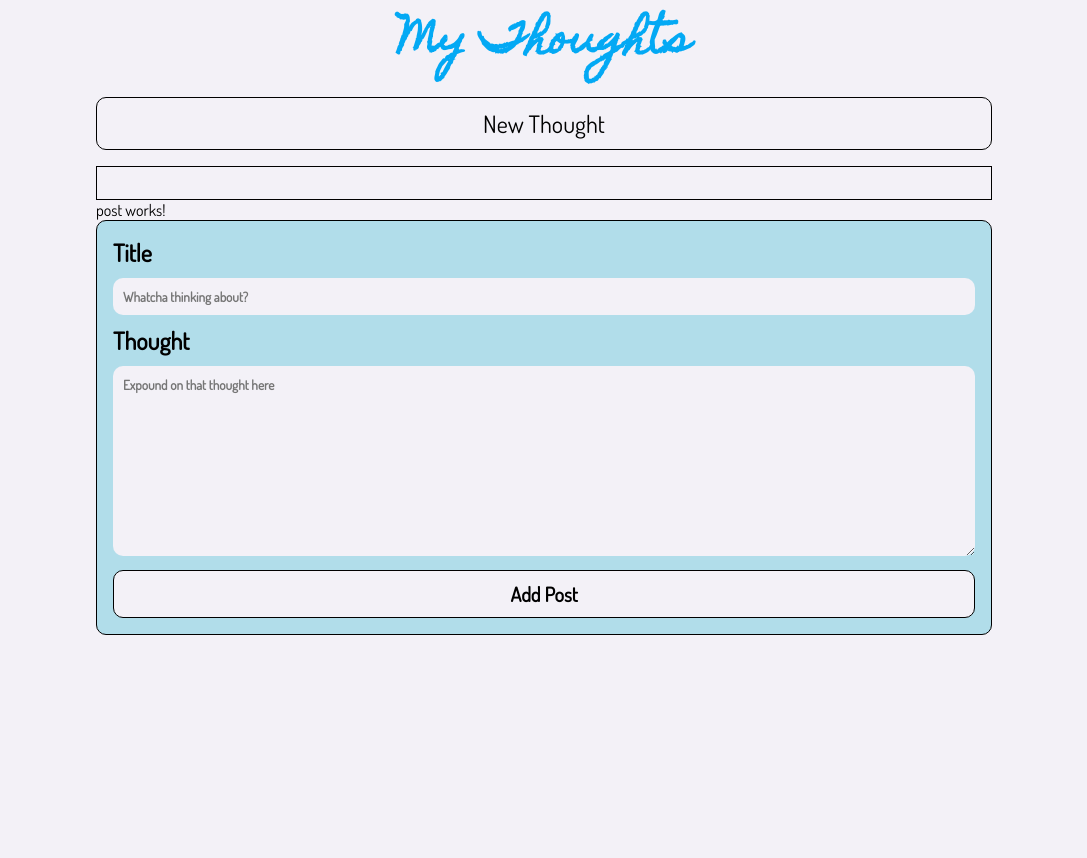
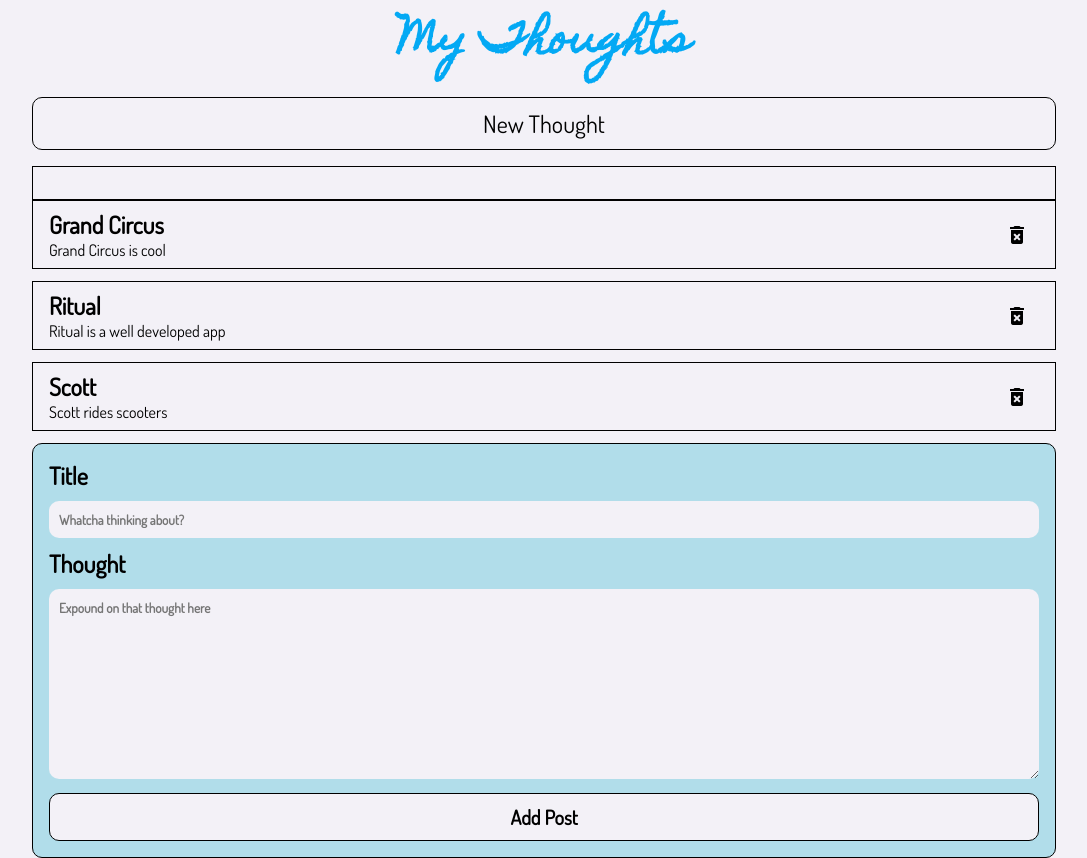
Before and after one commit to Ankur-1980/Angular-Social-Posts-Lab, an Angular app in the folder Social-Posts-Lab/: page / in a window 1280 px wide. Shown: the whole page, without its empty margins (96-1183 px from the left). Before the commit the page ends 800 px from the top, so only its background shows below. Built offline with nearby package versions, Linux system fonts and the light colour scheme.

Commit message:
post basic html & css

```diff
--- a/Social-Posts-Lab/src/app/components/post/post.component.css
+++ b/Social-Posts-Lab/src/app/components/post/post.component.css
@@ -0,0 +1,34 @@
+li {
+  list-style: none;
+  display: flex;
+  border: 1px black solid;
+  align-items: center;
+  padding: 0.5rem 1rem;
+  margin-bottom: 0.75rem;
+}
+
+.post-article {
+  justify-self: left;
+  flex: 8;
+}
+
+.post-title {
+  font-size: 1.5rem;
+}
+
+.votes {
+  display: flex;
+  justify-content: space-around;
+  align-items: center;
+  flex: 1;
+  padding-right: 1rem;
+}
+
+.btn-small {
+  padding: 5px 10px;
+  cursor: pointer;
+}
+
+.vote-display {
+  padding: 5px 10px;
+}
--- a/Social-Posts-Lab/src/app/components/post/post.component.html
+++ b/Social-Posts-Lab/src/app/components/post/post.component.html
@@ -1 +1,14 @@
-<p>post works!</p>
+<li *ngFor="let object of post">
+  <div class="post-article">
+    <h3 class="post-title">{{ object.postTitle }}</h3>
+    <p class="post-content">{{ object.postContent }}</p>
+  </div>
+
+  <i class="material-icons btn-small">delete_forever</i>
+</li>
+
+<!-- <div class="votes">
+  <i class="material-icons btn-small" (click)="upVote()">thumb_up</i>
+  <span class="vote-display">{{ object.votes }}</span>
+  <i class="material-icons btn-small" (click)="downVote()">thumb_down</i>
+</div> -->
--- a/Social-Posts-Lab/src/app/components/post/post.component.ts
+++ b/Social-Posts-Lab/src/app/components/post/post.component.ts
@@ -1,15 +1,31 @@
 import { Component, OnInit } from '@angular/core';
+import { Post } from 'src/app/interfaces/post';
 
 @Component({
   selector: 'app-post',
   templateUrl: './post.component.html',
-  styleUrls: ['./post.component.css']
+  styleUrls: ['./post.component.css'],
 })
 export class PostComponent implements OnInit {
+  votes = 0;
+  constructor() {}
 
-  constructor() { }
-
-  ngOnInit(): void {
-  }
-
+  ngOnInit(): void {}
+  post: Post[] = [
+    {
+      postTitle: 'Grand Circus',
+      postContent: 'Grand Circus is cool',
+      votes: this.votes,
+    },
+    {
+      postTitle: 'Ritual',
+      postContent: 'Ritual is a well developed app',
+      votes: this.votes,
+    },
+    {
+      postTitle: 'Scott',
+      postContent: 'Scott rides scooters',
+      votes: this.votes,
+    },
+  ];
 }
--- a/Social-Posts-Lab/src/app/components/social-posts/social-posts.component.css
+++ b/Social-Posts-Lab/src/app/components/social-posts/social-posts.component.css
@@ -7,7 +7,7 @@ h1 {
 }
 
 .container {
-  width: 70vw;
+  width: 80vw;
 }
 
 #new-thought {
```
